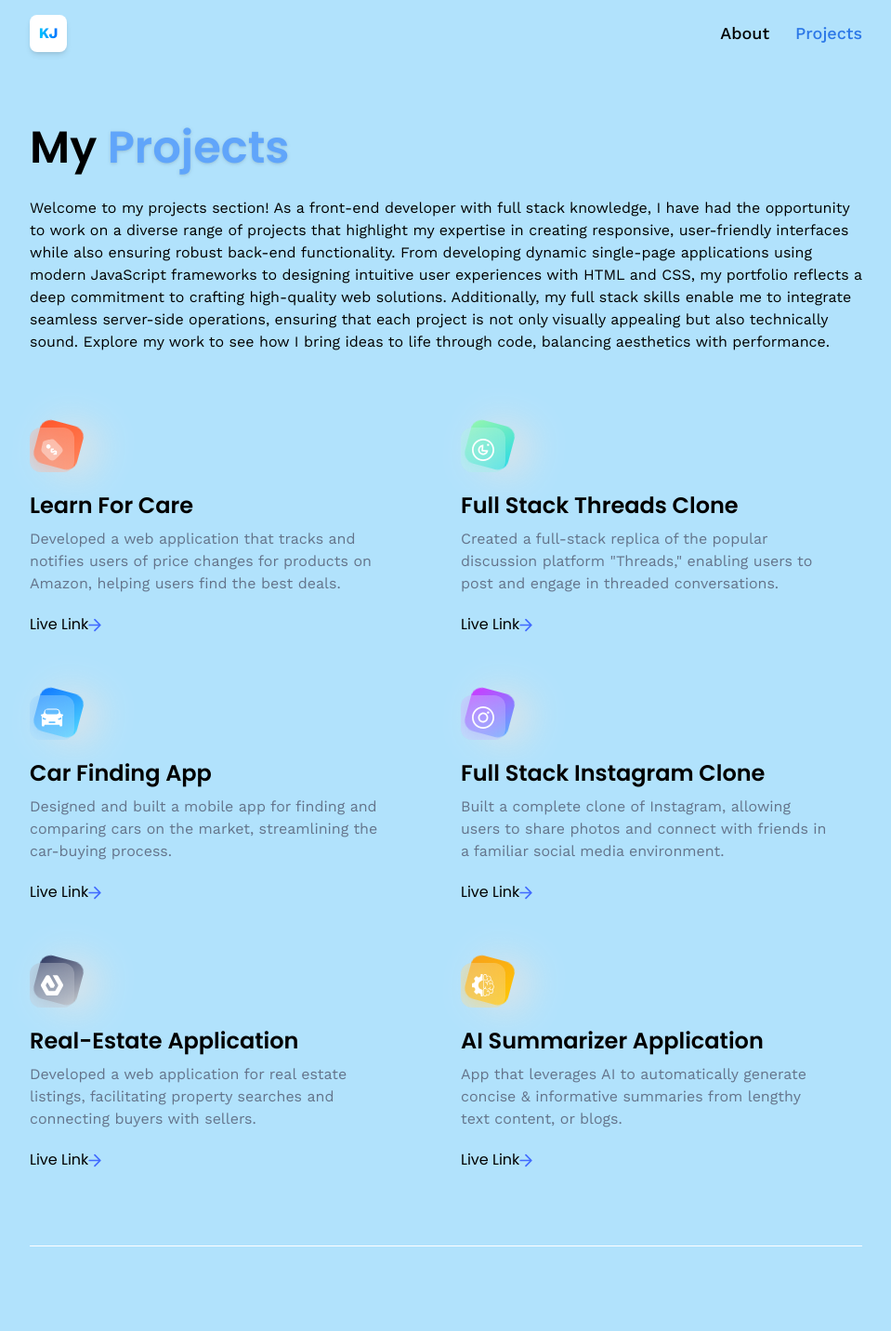
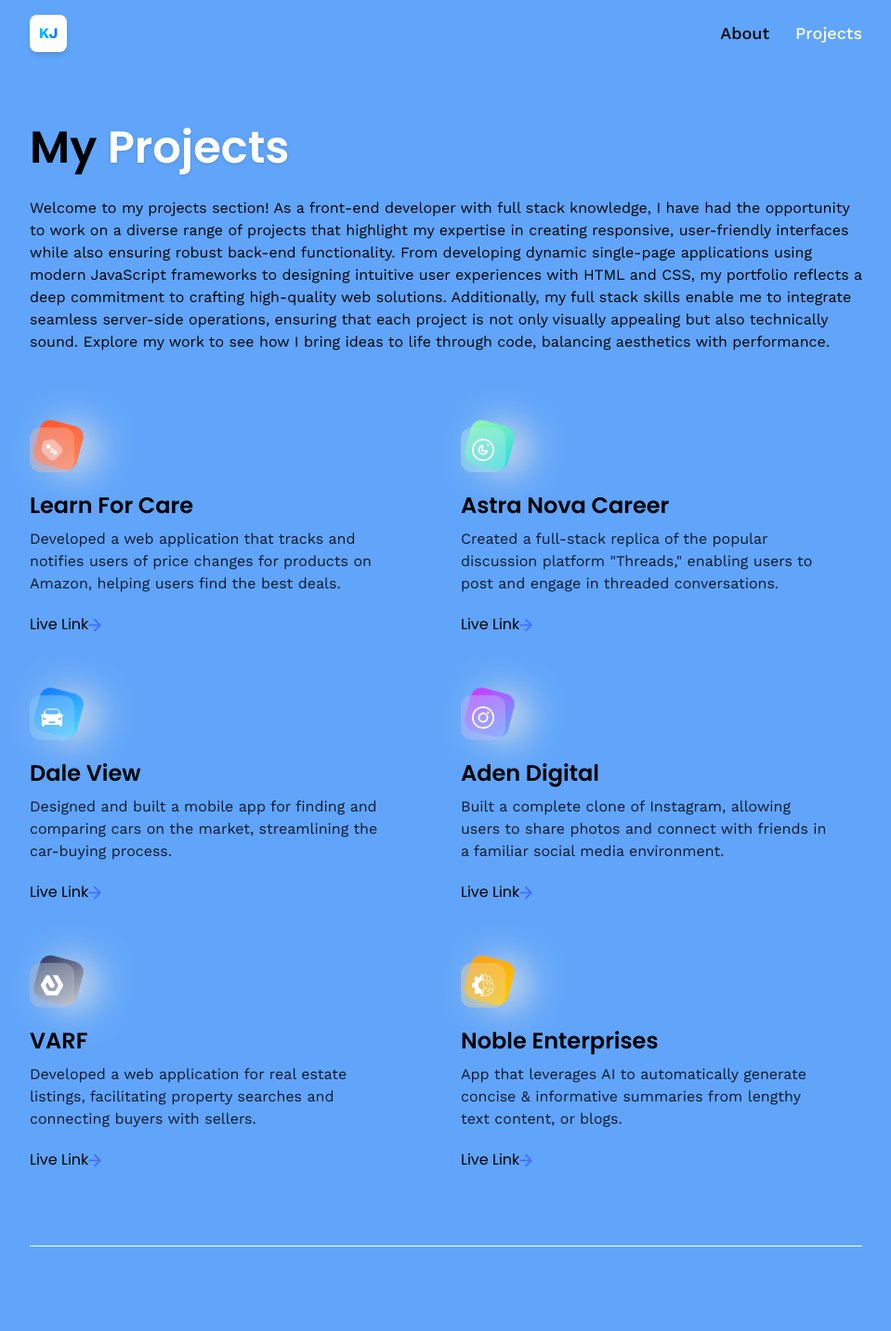
Before and after one commit to KiranJohns/ORCA-Technologies, a React (Vite) app: page /projects in a window 1280 px wide. Shown: the top 1432 px of the page at 93% size, without its empty margins (160-1119 px from the left). Built offline with nearby package versions, Linux system fonts and the light colour scheme.

Commit message:
final touch

```diff
--- a/src/components/Navbar.jsx
+++ b/src/components/Navbar.jsx
@@ -10,10 +10,10 @@ const Navbar = () => {
  </p>
 </NavLink>
  <nav className='flex text-lg gap-7 font-medium'>
- <NavLink to='/about' className={({isActive})=> isActive ? 'text-blue-500':'text-black'}>
+ <NavLink to='/about' className={({isActive})=> isActive ? 'text-yellow-50':'text-black'}>
  About
  </NavLink>
- <NavLink to='/projects' className={({isActive})=> isActive ? 'text-blue-500':'text-black'}>
+ <NavLink to='/projects' className={({isActive})=> isActive ? 'text-yellow-50':'text-black'}>
 Projects
  </NavLink>
 </nav>
--- a/src/constants/index.js
+++ b/src/constants/index.js
@@ -117,8 +117,8 @@ export const experiences = [
         iconBg: "#accbe1",
         date: "March 2022 - Sept 2022",
         points: [
-            "Developing and maintaining web applications using React.js and other related technologies.",
-            "Collaborating with cross-functional teams including designers, product managers, and other developers to create high-quality products.",
+            "Developing and maintaining web applications using HTML CSS and Javascript.",
+            "Created a full stack project using express Js",
             "Implementing responsive design and ensuring cross-browser compatibility.",
             "Participating in code reviews and providing constructive feedback to other developers.",
         ],
@@ -143,10 +143,10 @@ export const experiences = [
         iconBg: "#b7e4c7",
         date: "Dec 2022 - April 2023",
         points: [
-            "Developing and maintaining web applications using React.js and other related technologies.",
+            "Developing and maintaining web applications using HTML, CSS, JS, jQuery and CodeIgniter.",
             "Collaborating with cross-functional teams including designers, product managers, and other developers to create high-quality products.",
             "Implementing responsive design and ensuring cross-browser compatibility.",
-            "Participating in code reviews and providing constructive feedback to other developers.",
+            "Completed 'The DaleView Care Point' project and manintenance and updation of few other projects."
         ],
     },
     {
@@ -156,10 +156,10 @@ export const experiences = [
         iconBg: "#a2d2ff",
         date: "May 2023 - Present",
         points: [
-            "Developing and maintaining web applications using React.js and other related technologies.",
+            "Developing and maintaining web applications using React.js and other related technologies and basic API using Express js",
             "Collaborating with cross-functional teams including designers, product managers, and other developers to create high-quality products.",
             "Implementing responsive design and ensuring cross-browser compatibility.",
-            "Participating in code reviews and providing constructive feedback to other developers.",
+            "Completed many projects including 'Learn For Care', 'Astra Nova Careers' etc..",
         ],
     },
 ];
@@ -188,40 +188,40 @@ export const projects = [
         theme: 'btn-back-red',
         name: 'Learn For Care',
         description: 'Developed a web application that tracks and notifies users of price changes for products on Amazon, helping users find the best deals.',
-        link: 'https://github.com/adrianhajdin/pricewise',
+        link: 'https://learnforcare.co.uk/',
     },
     {
         iconUrl: threads,
         theme: 'btn-back-green',
-        name: 'Full Stack Threads Clone',
+        name: 'Astra Nova Career',
         description: 'Created a full-stack replica of the popular discussion platform "Threads," enabling users to post and engage in threaded conversations.',
-        link: 'https://github.com/adrianhajdin/threads',
+        link: 'https://www.astranova.co.in/',
     },
     {
         iconUrl: car,
         theme: 'btn-back-blue',
-        name: 'Car Finding App',
+        name: 'Dale View',
         description: 'Designed and built a mobile app for finding and comparing cars on the market, streamlining the car-buying process.',
         link: 'https://github.com/adrianhajdin/project_next13_car_showcase',
     },
     {
         iconUrl: snapgram,
         theme: 'btn-back-pink',
-        name: 'Full Stack Instagram Clone',
+        name: 'Aden Digital',
         description: 'Built a complete clone of Instagram, allowing users to share photos and connect with friends in a familiar social media environment.',
-        link: 'https://github.com/adrianhajdin/social_media_app',
+        link: 'https://vizhinjamvarf.com/',
     },
     {
         iconUrl: estate,
         theme: 'btn-back-black',
-        name: 'Real-Estate Application',
+        name: 'VARF',
         description: 'Developed a web application for real estate listings, facilitating property searches and connecting buyers with sellers.',
         link: 'https://github.com/adrianhajdin/projects_realestate',
     },
     {
         iconUrl: summiz,
         theme: 'btn-back-yellow',
-        name: 'AI Summarizer Application',
+        name: 'Noble Enterprises',
         description: 'App that leverages AI to automatically generate concise & informative summaries from lengthy text content, or blogs.',
         link: 'https://github.com/adrianhajdin/project_ai_summarizer',
     }
--- a/src/index.css
+++ b/src/index.css
@@ -12,7 +12,7 @@
 body {
   font-family: "Work Sans", sans-serif;
   height: 100vh;
-  background-color: #b1e2fc;
+  background-color: #60A5FA;
 }
 
 body:has(.card[data-color="blue"]:hover) {
--- a/src/pages/About.jsx
+++ b/src/pages/About.jsx
@@ -24,7 +24,7 @@ const About = () => {
       <div>
 
         <h1 className='head-text'>
-          Hello I'm <span className='text-blue-400 font-semibold drop-shadow'>Kiran</span>
+          Hello I'm <span className='text-white font-semibold drop-shadow'>Kiran</span>
         </h1>
         <div className='mt-5 flex flex-col gap-3'>
           <p >
--- a/src/pages/Projects.jsx
+++ b/src/pages/Projects.jsx
@@ -26,7 +26,7 @@ const Projects = () => {
         <div>
 
           <h1 className='head-text'>
-            My<span className='text-blue-400 font-semibold drop-shadow'> Projects</span>
+            My<span className='text-white font-semibold drop-shadow'> Projects</span>
           </h1>
           <div className='mt-5 flex flex-col gap-3'>
             <p >
@@ -52,7 +52,7 @@ const Projects = () => {
                   <h4 className='text-2xl font-poppins font-semibold'>
                     {project.name}
                   </h4>
-                  <p className='mt-2 text-slate-500'>
+                  <p className='mt-2 text-slate-900'>
                     {project.description}
                   </p>
                 </div>
```
